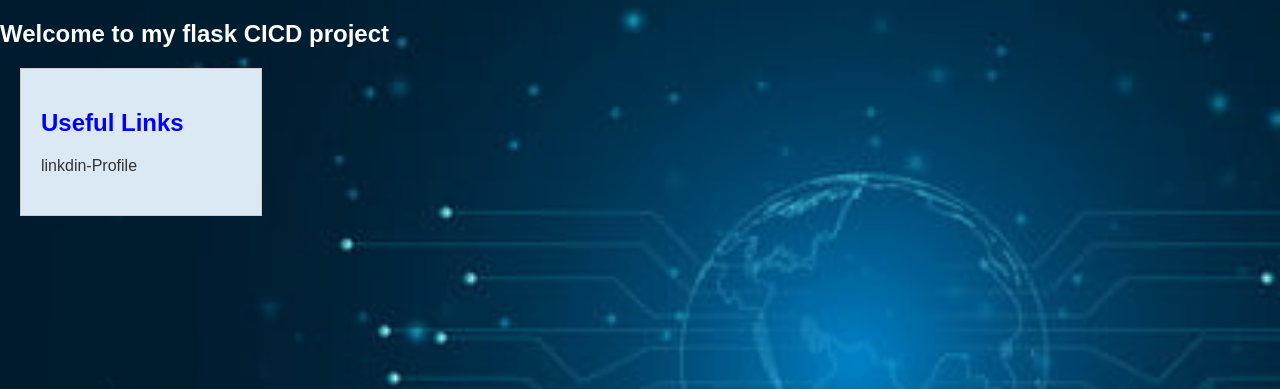
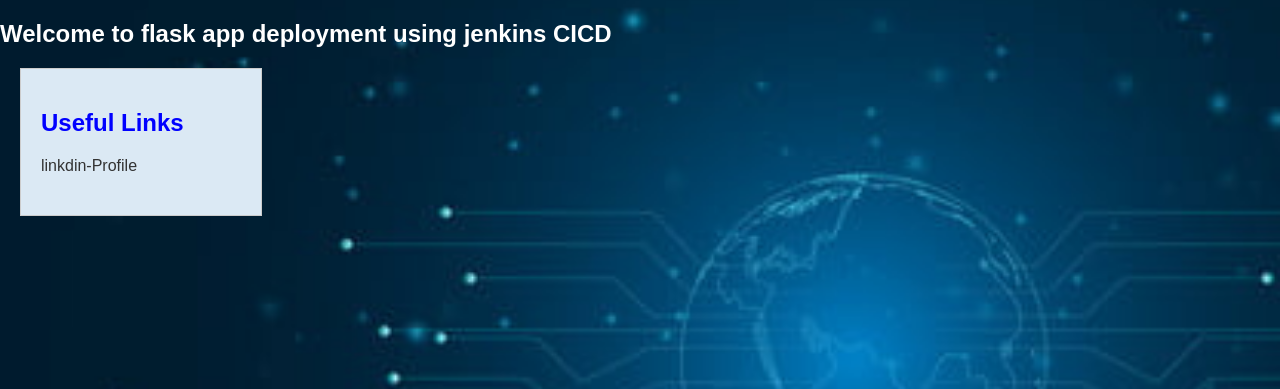
Before and after one commit to satishgore01/gitjenkins, a Flask app: page / in a window 1280 px wide. Shown: the part 41-430 px from the top of the page. Run offline with Flask 2, Linux system fonts and the light colour scheme.

Commit message:
Update index.html

```diff
--- a/templates/index.html
+++ b/templates/index.html
@@ -119,7 +119,7 @@
     </header>
 
     <section id="home">
-        <h1>Welcome to my flask CICD project </h1>
+        <h1>Welcome to flask app deployment using jenkins CICD </h1>
         <p></p>
     </section>
 
```
